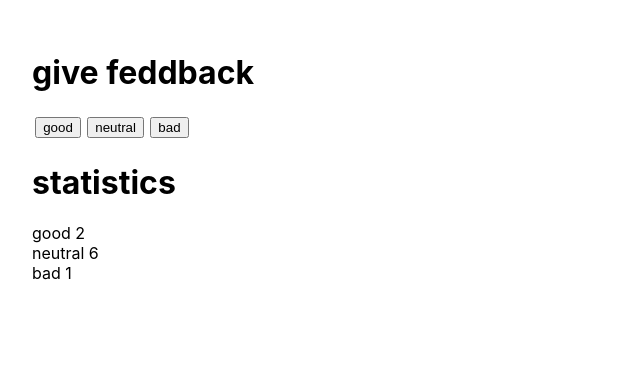
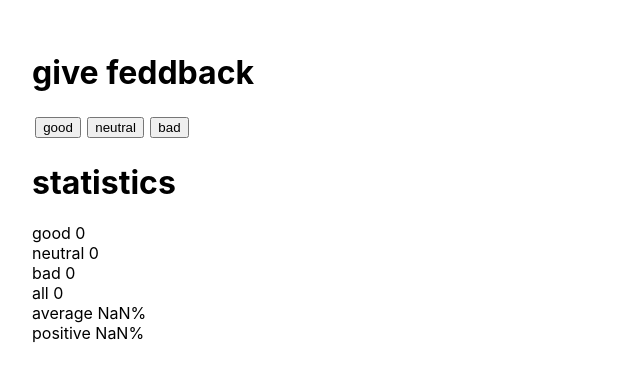
Before and after one commit to luisriego/fullstackopen-bootcamp, a React (Create React App) app in the folder part1/unicafe/: page / in a window 1280 px wide. Shown: the top 382 px of the page, without its empty margins (0-640 px from the left). Built offline with nearby package versions, Linux system fonts and the light colour scheme.

Commit message:
exercice 1.7 working properly

```diff
--- a/part1/unicafe/src/App.js
+++ b/part1/unicafe/src/App.js
@@ -1,10 +1,14 @@
 import { useState } from 'react'
+import Average from './components/Average'
+import Positive from './components/Positive'
+import Total from './components/Total'
 
 function App() {
   // save clicks of each button to its own state
-  const [good, setGood] = useState(2)
-  const [neutral, setNeutral] = useState(6)
-  const [bad, setBad] = useState(1)
+  const [good, setGood] = useState(0)
+  const [neutral, setNeutral] = useState(0)
+  const [bad, setBad] = useState(0)
+
 
   const goodClicked = () => {
     setGood(good+1)
@@ -30,6 +34,9 @@ function App() {
       <p>good {good}</p>
       <p>neutral {neutral}</p>
       <p>bad {bad}</p>
+      <p>all <Total parts={[good, neutral, bad]} /></p>
+      <p>average <Average good={good} bad={bad} neutral={neutral} /></p>
+      <p>positive <Positive good={good} bad={bad} neutral={neutral} /></p>
     </div>
   )
 }
--- /dev/null
+++ b/part1/unicafe/src/components/Average/index.js
@@ -0,0 +1,10 @@
+import { useState } from "react";
+
+export default function Average({good, bad, neutral}) {
+    const total = good + neutral + bad
+    const average = (good - bad) / total
+
+    return (
+        <>{average}%</>
+    )
+}
--- /dev/null
+++ b/part1/unicafe/src/components/Positive/index.js
@@ -0,0 +1,9 @@
+import { useState } from "react";
+
+export default function Positive({good, bad, neutral}) {
+    const total = good + neutral + bad
+
+    return (
+        <>{good / total * 100}%</>
+    )
+}
--- a/part1/unicafe/src/components/Total/index.js
+++ b/part1/unicafe/src/components/Total/index.js
@@ -5,13 +5,13 @@ export default function Total({parts}) {
     useEffect(() => {
       let totalizador = 0
       parts.map((item) =>
-        totalizador = item.exercises + totalizador
+        totalizador = item + totalizador
       )
       setTotal(totalizador)
     }, [parts])
 
 
     return (
-        {total}
+        <>{total}</>
       )
 }
```
